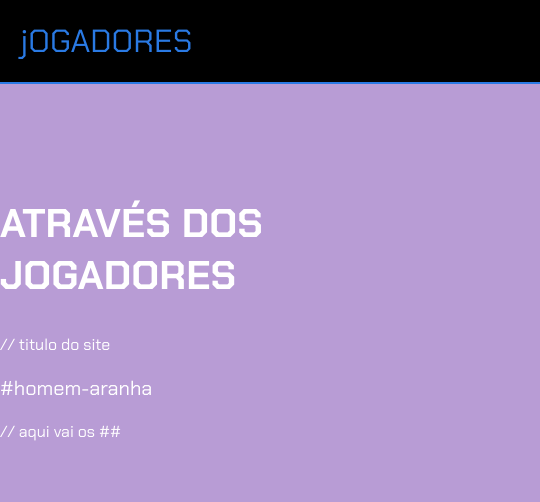
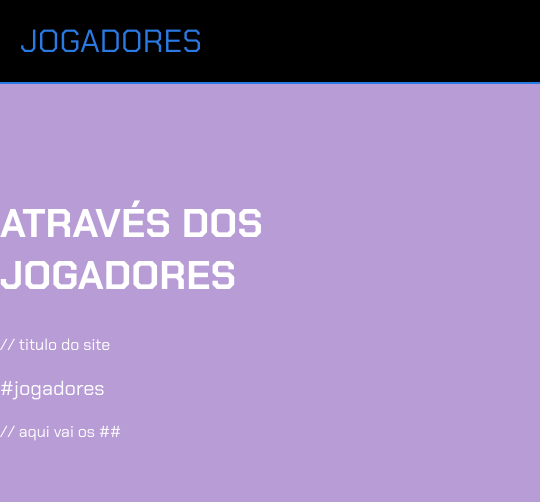
Before and after one commit to josleichagas-netizen/jogador, a plain HTML site: page index.html in a window 1280 px wide. Shown: the top 502 px of the page, 0-540 px from the left. Drawn offline with Linux system fonts and the light colour scheme.

Commit message:
ALTERAÇÃO

```diff
--- a/index.html
+++ b/index.html
@@ -11,12 +11,12 @@
 </head>
 
 <body>
-    <header>jOGADORES</header>
+    <header>JOGADORES</header>
 
     <section class="chamada">
         <div class="chamada-texto">
             <h1>ATRAVÉS DOS JOGADORES</h1> // titulo do site
-            <p>#homem-aranha</p>                // aqui vai os ##
+            <p>#jogadores</p>                // aqui vai os ##
         </div>
 
         <div>   //aqui vai os links do youtube
```
